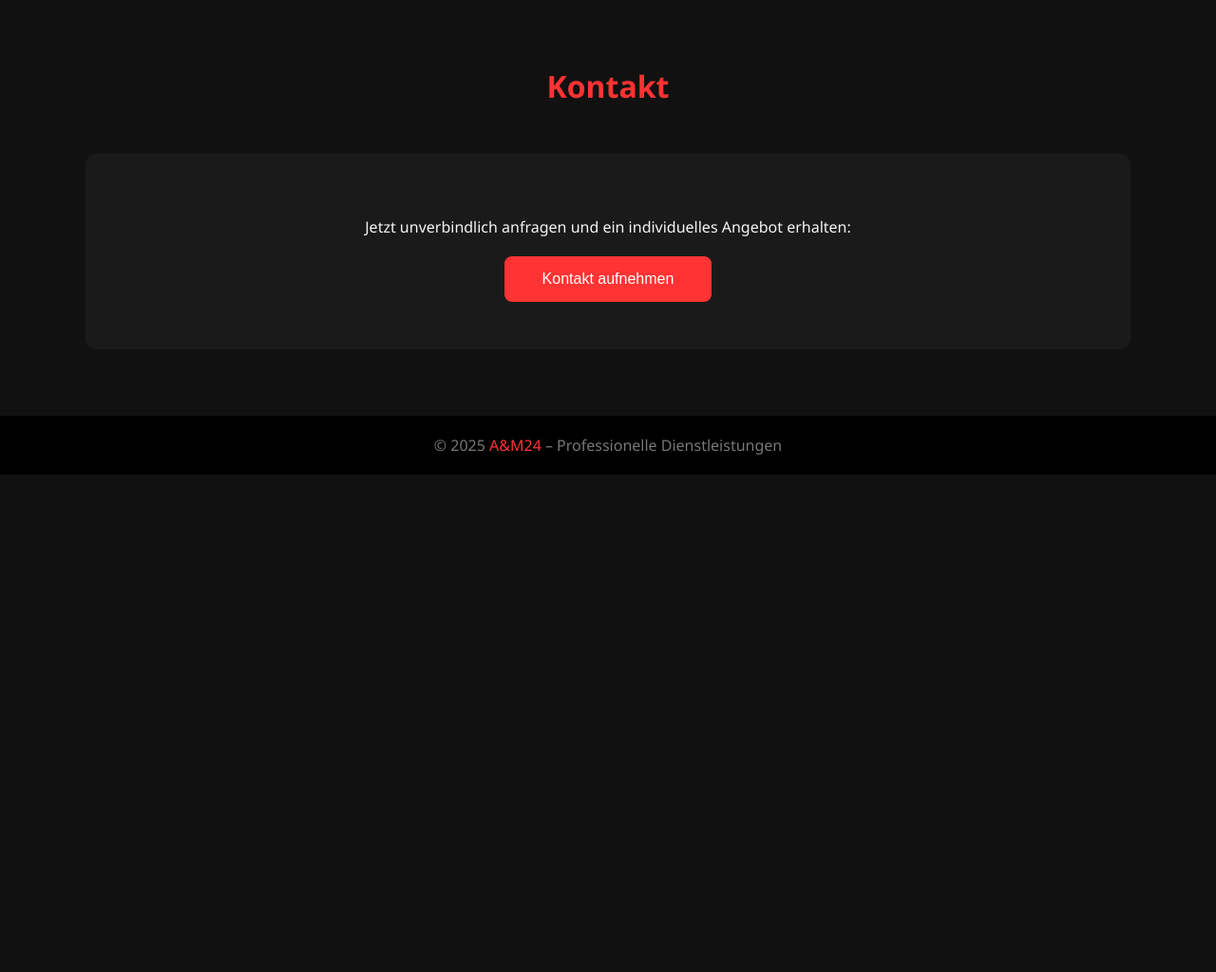
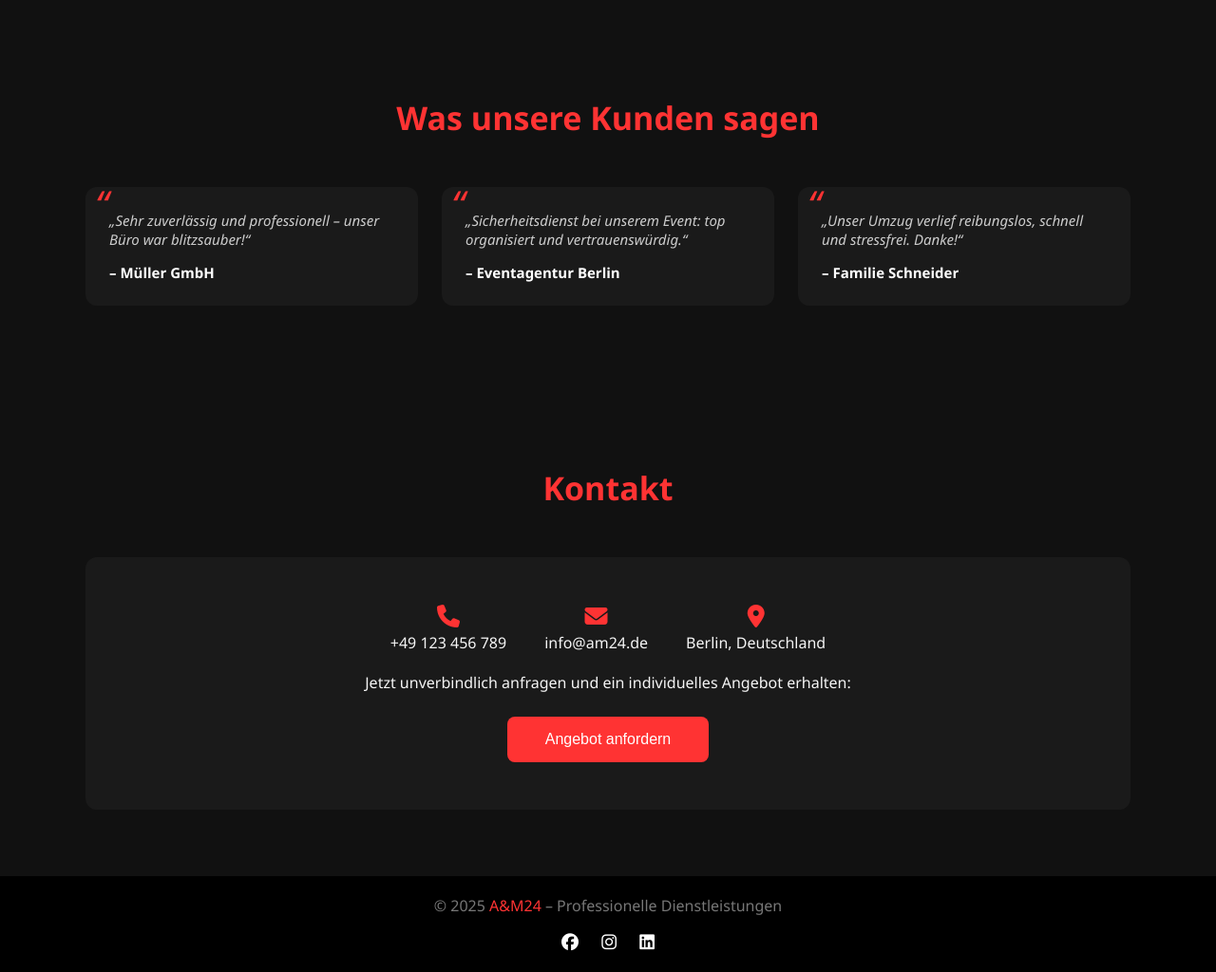
Before and after one commit to MossaviM/A-M24, a plain HTML site: page index.html in a window 1280 px wide. Shown: the part 969-1993 px from the top of the page at 95% size. Before the commit the page ends 1469 px from the top, so only its background shows below. Drawn offline with Linux system fonts and the light colour scheme.

Commit message:
Update index.html

```diff
--- a/index.html
+++ b/index.html
@@ -13,7 +13,7 @@
       color: #f5f5f5;
     }
 
-    /* Hero mit Hintergrundbild */
+    /* Hero mit Animation */
     header {
       background: linear-gradient(rgba(0,0,0,0.7), rgba(0,0,0,0.7)),
                   url('https://images.unsplash.com/photo-1504384308090-c894fdcc538d?auto=format&fit=crop&w=1600&q=80');
@@ -22,20 +22,27 @@
       text-align: center;
       padding: 120px 20px;
       color: #fff;
+      animation: fadeIn 2s ease-in-out;
+    }
+    @keyframes fadeIn {
+      from {opacity: 0;}
+      to {opacity: 1;}
     }
     header h1 {
-      font-size: 48px;
+      font-size: 52px;
       margin: 0;
       color: #ff3333;
+      text-transform: uppercase;
+      letter-spacing: 2px;
     }
     header p {
-      font-size: 22px;
-      margin-top: 10px;
+      font-size: 24px;
+      margin-top: 15px;
       color: #ddd;
     }
 
     nav {
-      margin-top: 30px;
+      margin-top: 40px;
     }
     nav a {
       color: #fff;
@@ -57,11 +64,11 @@
     h2 {
       text-align: center;
       margin-bottom: 50px;
-      font-size: 32px;
+      font-size: 34px;
       color: #ff3333;
     }
 
-    /* Dienstleistungen mit Icons */
+    /* Dienstleistungen */
     .services {
       display: flex;
       justify-content: center;
@@ -81,7 +88,7 @@
       box-shadow: 0 8px 20px rgba(255,0,0,0.3);
     }
     .service i {
-      font-size: 40px;
+      font-size: 42px;
       color: #ff3333;
       margin-bottom: 15px;
     }
@@ -95,6 +102,38 @@
       font-size: 16px;
     }
 
+    /* Kundenstimmen */
+    .testimonials {
+      display: flex;
+      flex-wrap: wrap;
+      justify-content: center;
+      gap: 25px;
+    }
+    .testimonial {
+      background: #1a1a1a;
+      padding: 25px;
+      border-radius: 12px;
+      width: 300px;
+      font-size: 15px;
+      color: #ccc;
+      font-style: italic;
+      position: relative;
+    }
+    .testimonial::before {
+      content: "“";
+      font-size: 40px;
+      color: #ff3333;
+      position: absolute;
+      top: -10px;
+      left: 10px;
+    }
+    .testimonial strong {
+      display: block;
+      margin-top: 15px;
+      color: #fff;
+      font-style: normal;
+    }
+
     /* Kontakt */
     .contact-box {
       text-align: center;
@@ -103,7 +142,22 @@
       border-radius: 12px;
     }
     .contact-box p {
+      margin-bottom: 25px;
+    }
+    .contact-info {
+      display: flex;
+      justify-content: center;
+      gap: 40px;
       margin-bottom: 20px;
+      flex-wrap: wrap;
+    }
+    .contact-info div {
+      text-align: center;
+    }
+    .contact-info i {
+      color: #ff3333;
+      font-size: 24px;
+      margin-bottom: 5px;
     }
     .contact-box button {
       background: #ff3333;
@@ -129,6 +183,18 @@
     footer span {
       color: #ff3333;
     }
+    .socials {
+      margin-top: 15px;
+    }
+    .socials a {
+      color: #fff;
+      margin: 0 10px;
+      font-size: 18px;
+      transition: color 0.3s;
+    }
+    .socials a:hover {
+      color: #ff3333;
+    }
   </style>
 </head>
 <body>
@@ -139,6 +205,7 @@
     <p>Reinigung • Security • Umzüge</p>
     <nav>
       <a href="#services">Dienstleistungen</a>
+      <a href="#testimonials">Referenzen</a>
       <a href="#contact">Kontakt</a>
     </nav>
   </header>
@@ -150,17 +217,36 @@
       <div class="service">
         <i class="fas fa-broom"></i>
         <h3>Reinigungsservice</h3>
-        <p>Sauberkeit für Büros, Gebäude & Events – schnell, gründlich, zuverlässig.</p>
+        <p>Gründliche Reinigung für Büros, Gebäude & Events – zuverlässig & diskret.</p>
       </div>
       <div class="service">
         <i class="fas fa-shield-alt"></i>
         <h3>Security</h3>
-        <p>Objekt- & Eventschutz mit geschultem Sicherheitspersonal – 24/7 verfügbar.</p>
+        <p>Professioneller Schutz für Objekte & Veranstaltungen – 24/7 Sicherheit.</p>
       </div>
       <div class="service">
         <i class="fas fa-truck-moving"></i>
         <h3>Umzüge</h3>
-        <p>Stressfreie Umzüge inkl. Transport, Montage & Organisation.</p>
+        <p>Stressfreie Umzüge mit Transport, Montage & Organisation aus einer Hand.</p>
+      </div>
+    </div>
+  </section>
+
+  <!-- Kundenstimmen -->
+  <section id="testimonials">
+    <h2>Was unsere Kunden sagen</h2>
+    <div class="testimonials">
+      <div class="testimonial">
+        „Sehr zuverlässig und professionell – unser Büro war blitzsauber!“
+        <strong>– Müller GmbH</strong>
+      </div>
+      <div class="testimonial">
+        „Sicherheitsdienst bei unserem Event: top organisiert und vertrauenswürdig.“
+        <strong>– Eventagentur Berlin</strong>
+      </div>
+      <div class="testimonial">
+        „Unser Umzug verlief reibungslos, schnell und stressfrei. Danke!“
+        <strong>– Familie Schneider</strong>
       </div>
     </div>
   </section>
@@ -169,14 +255,24 @@
   <section id="contact">
     <h2>Kontakt</h2>
     <div class="contact-box">
+      <div class="contact-info">
+        <div><i class="fas fa-phone"></i><br>+49 123 456 789</div>
+        <div><i class="fas fa-envelope"></i><br>info@am24.de</div>
+        <div><i class="fas fa-map-marker-alt"></i><br>Berlin, Deutschland</div>
+      </div>
       <p>Jetzt unverbindlich anfragen und ein individuelles Angebot erhalten:</p>
-      <button onclick="alert('Danke für Ihre Anfrage!')">Kontakt aufnehmen</button>
+      <button onclick="alert('Danke für Ihre Anfrage!')">Angebot anfordern</button>
     </div>
   </section>
 
   <!-- Footer -->
   <footer>
     &copy; 2025 <span>A&M24</span> – Professionelle Dienstleistungen
+    <div class="socials">
+      <a href="#"><i class="fab fa-facebook"></i></a>
+      <a href="#"><i class="fab fa-instagram"></i></a>
+      <a href="#"><i class="fab fa-linkedin"></i></a>
+    </div>
   </footer>
 
 </body>
```
